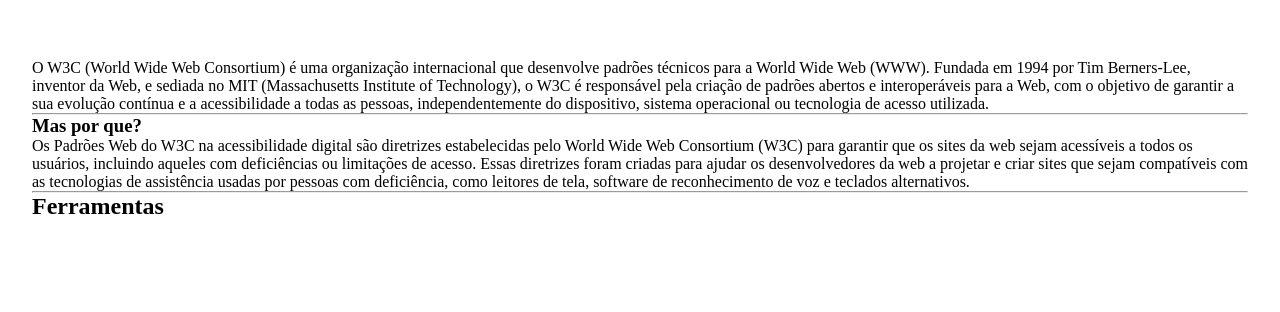
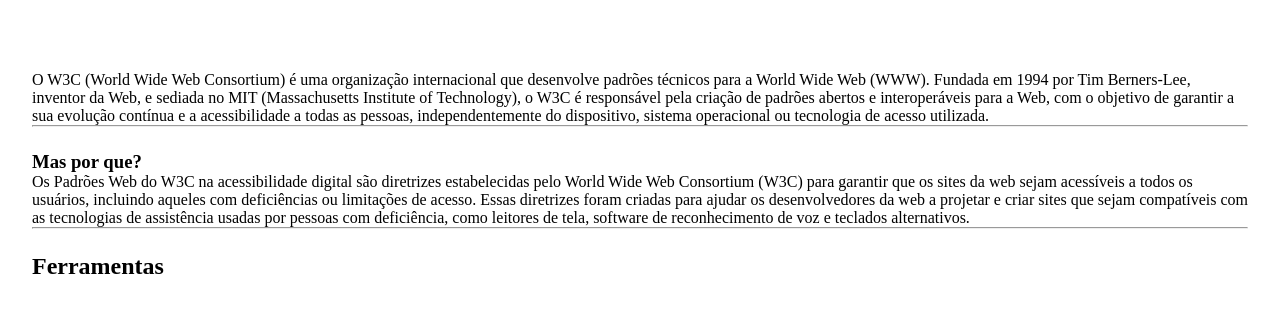
Before and after one commit to ErickVGusson/Site-One-Page-Acessibilidade, a plain HTML site: page index.html in a window 1280 px wide. Shown: the part 202-514 px from the top of the page. Drawn offline with Linux system fonts and the light colour scheme.

Commit message:
Update style.css

```diff
--- a/style.css
+++ b/style.css
@@ -29,3 +29,7 @@ nav ul li a {
 header {
     padding: 5% 0;
 }
+
+section {
+    padding: 1% 0;
+}
```
